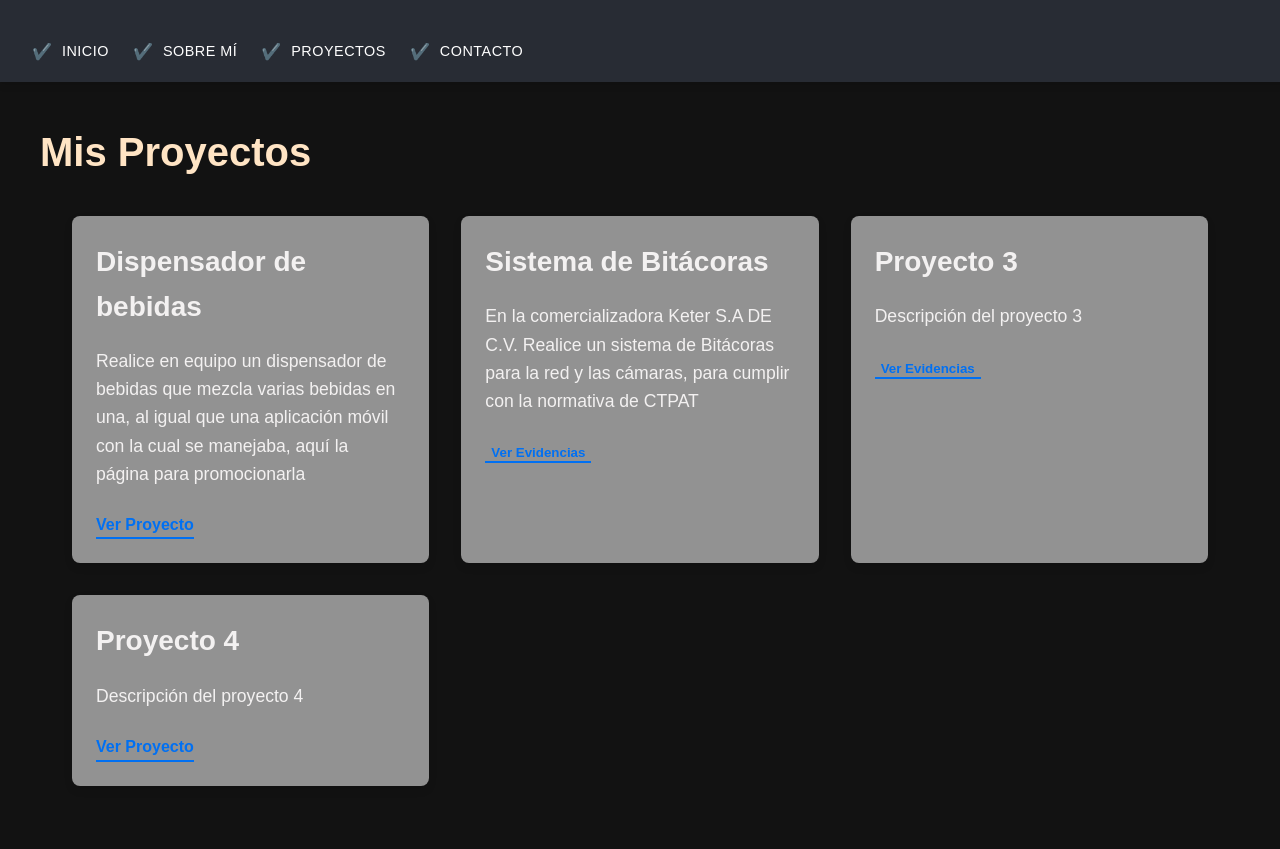
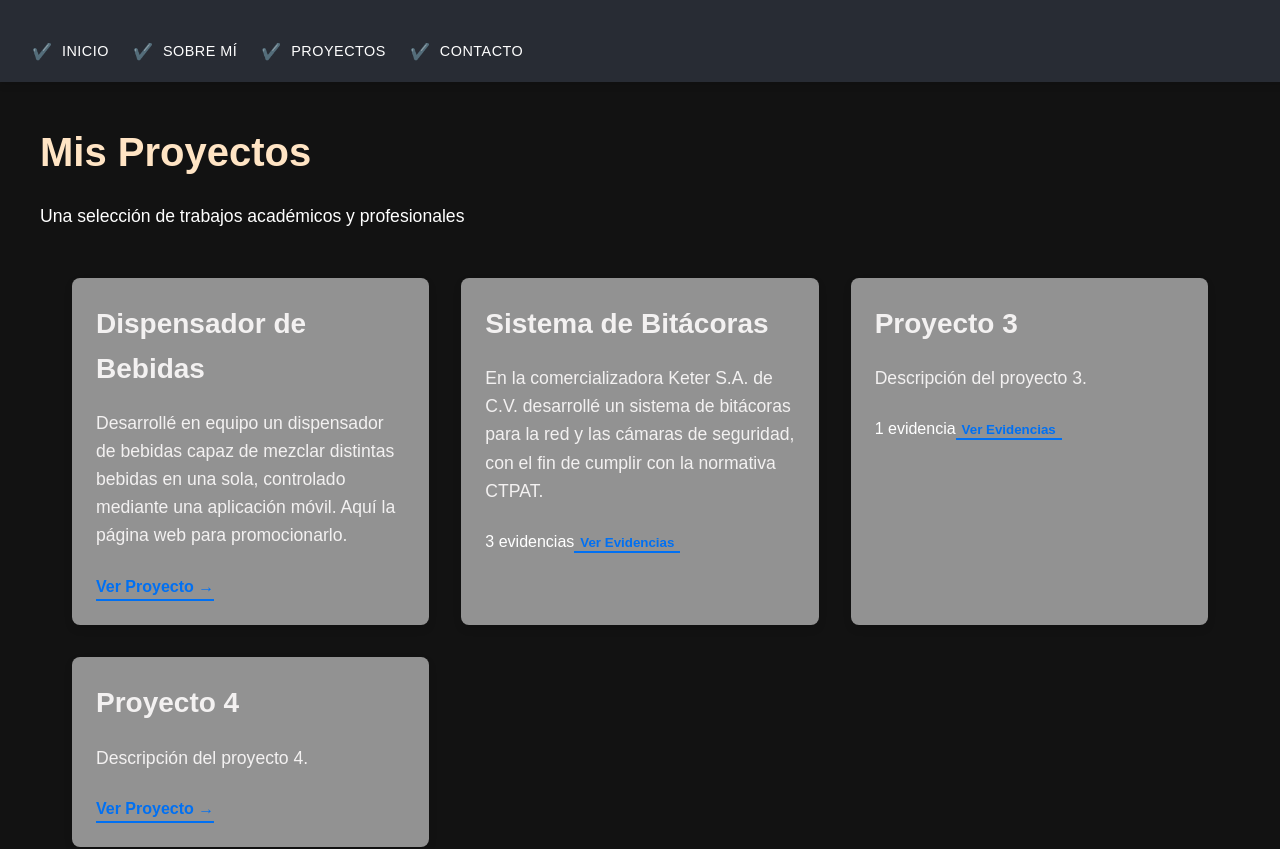
Before and after one commit to isverse31/My-Portafolio, a Next.js app: page /projects in a window 1280 px wide. Shown: the top 849 px of the page. Built offline with nearby package versions, Linux system fonts and the light colour scheme.

Commit message:
bug en el modal de project, resuelto

```diff
--- a/components/ProjectCard.js
+++ b/components/ProjectCard.js
@@ -1,48 +1,219 @@
 // components/ProjectCard.js
-import { useState } from 'react';
+import { useState, useEffect, useCallback, useRef } from 'react';
+import { createPortal } from 'react-dom';
 import styles from '../styles/Projects.module.css';
 
-export default function ProjectCard({ project }) {
-  const [isModalOpen, setIsModalOpen] = useState(false);
-  const [selectedImage, setSelectedImage] = useState(null);
+function ImageModal({ project, onClose, onSelectImage }) {
+  const closeRef = useRef(null);
 
-  return (
-    <div className={styles.projectCard}>
-      <h2>{project.title}</h2>
-      <p>{project.description}</p>
-      {project.link ? (
-        <a href={project.link} target="_blank" rel="noopener noreferrer">Ver Proyecto</a>
-      ) : (
-        <button onClick={() => setIsModalOpen(true)}>Ver Evidencias</button>
-      )}
+  useEffect(() => {
+    closeRef.current?.focus();
+  }, []);
 
-      {isModalOpen && (
-        <div className={styles.modalOverlay} onClick={() => setIsModalOpen(false)}>
-          <div className={styles.modalContent} onClick={(e) => e.stopPropagation()}>
-            <button className={styles.closeButton} onClick={() => setIsModalOpen(false)}>×</button>
-            <h2>{project.title}</h2>
-            <p>{project.description}</p>
+  // ✅ Portal: el modal se monta directamente en <body>, fuera del <article>
+  return createPortal(
+    <div
+      className={styles.modalOverlay}
+      onClick={onClose}
+      role="dialog"
+      aria-modal="true"
+      aria-labelledby="modal-title"
+    >
+      <div
+        className={styles.modalContent}
+        onClick={(e) => e.stopPropagation()}
+      >
+        <button
+          ref={closeRef}
+          className={styles.closeButton}
+          onClick={onClose}
+          aria-label="Cerrar modal"
+        >
+          ×
+        </button>
 
-            {project.images && (
-              <div className={styles.modalImageGrid}>
+        <h2 id="modal-title">{project.title}</h2>
+        <p className={styles.modalDescription}>{project.description}</p>
+
+        {project.images?.length > 0 && (
+          <div className={styles.modalImageGrid} role="list">
             {project.images.map((img, idx) => (
-                  <div key={idx} className={styles.modalImageWrapper} onClick={() => setSelectedImage(img)}>
-                    <img src={img} alt={`Evidencia ${idx + 1}`} className={styles.modalImage} />
-                  </div>
+              <button
+                key={idx}
+                className={styles.modalImageWrapper}
+                onClick={() => onSelectImage(idx)}
+                role="listitem"
+                aria-label={`Ver evidencia ${idx + 1} en pantalla completa`}
+              >
+                <img
+                  src={img}
+                  alt={`Evidencia ${idx + 1} de ${project.title}`}
+                  className={styles.modalImage}
+                  loading="lazy"
+                />
+                <span className={styles.modalImageOverlay}>
+                  <span className={styles.modalImageIcon}>🔍</span>
+                </span>
+              </button>
             ))}
           </div>
         )}
       </div>
-        </div>
+    </div>,
+    document.body // ✅ Se monta en <body>, no dentro del <article>
+  );
+}
+
+function Lightbox({ images, currentIndex, onClose, onNavigate }) {
+  const total = images.length;
+
+  // ✅ Portal también para el lightbox
+  return createPortal(
+    <div
+      className={styles.lightboxOverlay}
+      onClick={onClose}
+      role="dialog"
+      aria-modal="true"
+      aria-label="Imagen ampliada"
+    >
+      <button
+        className={styles.lightboxClose}
+        onClick={onClose}
+        aria-label="Cerrar lightbox"
+      >
+        ×
+      </button>
+
+      {total > 1 && (
+        <>
+          <button
+            className={`${styles.lightboxNav} ${styles.lightboxPrev}`}
+            onClick={(e) => { e.stopPropagation(); onNavigate(-1); }}
+            aria-label="Imagen anterior"
+          >
+            ‹
+          </button>
+          <button
+            className={`${styles.lightboxNav} ${styles.lightboxNext}`}
+            onClick={(e) => { e.stopPropagation(); onNavigate(1); }}
+            aria-label="Imagen siguiente"
+          >
+            ›
+          </button>
+          <span className={styles.lightboxCounter} aria-live="polite">
+            {currentIndex + 1} / {total}
+          </span>
+        </>
       )}
 
-      {/* Lightbox */}
-      {selectedImage && (
-        <div className={styles.lightboxOverlay} onClick={() => setSelectedImage(null)}>
-          <button className={styles.lightboxClose} onClick={() => setSelectedImage(null)}>×</button>
-          <img src={selectedImage} alt="Imagen ampliada" className={styles.lightboxImage} />
+      <img
+        src={images[currentIndex]}
+        alt={`Imagen ${currentIndex + 1} de ${total}`}
+        className={styles.lightboxImage}
+        onClick={(e) => e.stopPropagation()}
+      />
+    </div>,
+    document.body // ✅ Se monta en <body>
+  );
+}
+
+export default function ProjectCard({ project }) {
+  const [isModalOpen, setIsModalOpen] = useState(false);
+  const [lightboxIndex, setLightboxIndex] = useState(null);
+
+  const openModal = useCallback(() => setIsModalOpen(true), []);
+  const closeModal = useCallback(() => {
+    setIsModalOpen(false);
+    setLightboxIndex(null);
+  }, []);
+
+  const openLightbox = useCallback((idx) => setLightboxIndex(idx), []);
+  const closeLightbox = useCallback(() => setLightboxIndex(null), []);
+
+  const navigateLightbox = useCallback((direction) => {
+    const total = project.images?.length ?? 0;
+    setLightboxIndex((prev) => (prev + direction + total) % total);
+  }, [project.images]);
+
+  // Bloquear scroll del body y manejar teclas
+  useEffect(() => {
+    const isOpen = isModalOpen || lightboxIndex !== null;
+    if (!isOpen) return;
+
+    const prevOverflow = document.body.style.overflow;
+    document.body.style.overflow = 'hidden';
+
+    const handleKeyDown = (e) => {
+      if (e.key === 'Escape') {
+        if (lightboxIndex !== null) closeLightbox();
+        else closeModal();
+      }
+      if (lightboxIndex !== null) {
+        if (e.key === 'ArrowRight') navigateLightbox(1);
+        if (e.key === 'ArrowLeft') navigateLightbox(-1);
+      }
+    };
+
+    document.addEventListener('keydown', handleKeyDown);
+    return () => {
+      document.removeEventListener('keydown', handleKeyDown);
+      document.body.style.overflow = prevOverflow;
+    };
+  }, [isModalOpen, lightboxIndex, closeModal, closeLightbox, navigateLightbox]);
+
+  const hasImages = project.images?.length > 0;
+  const hasLink = Boolean(project.link);
+
+  return (
+    <article className={styles.projectCard}>
+      <div className={styles.projectCardBody}>
+        <h2 className={styles.projectTitle}>{project.title}</h2>
+        <p className={styles.projectDescription}>{project.description}</p>
       </div>
+
+      <div className={styles.projectCardFooter}>
+        {hasImages && (
+          <span className={styles.imageCount}>
+            {project.images.length} evidencia{project.images.length !== 1 ? 's' : ''}
+          </span>
+        )}
+
+        {hasLink ? (
+          <a
+            href={project.link}
+            target="_blank"
+            rel="noopener noreferrer"
+            className={styles.projectLink}
+          >
+            Ver Proyecto →
+          </a>
+        ) : (
+          <button
+            className={styles.projectButton}
+            onClick={openModal}
+          >
+            Ver Evidencias
+          </button>
         )}
       </div>
+
+      {/* ✅ Los modales ya usan portal, así que pueden ir aquí sin problema */}
+      {isModalOpen && (
+        <ImageModal
+          project={project}
+          onClose={closeModal}
+          onSelectImage={openLightbox}
+        />
+      )}
+
+      {lightboxIndex !== null && hasImages && (
+        <Lightbox
+          images={project.images}
+          currentIndex={lightboxIndex}
+          onClose={closeLightbox}
+          onNavigate={navigateLightbox}
+        />
+      )}
+    </article>
   );
 }
--- a/pages/projects.js
+++ b/pages/projects.js
@@ -6,20 +6,37 @@ import ProjectCard from '../components/ProjectCard';
 import styles from '../styles/Projects.module.css';
 
 const projects = [
-  { title: 'Dispensador de bebidas',
-    description: 'Realice en equipo un dispensador de bebidas que mezcla varias bebidas en una, al igual que una aplicación móvil con la cual se manejaba, '+
-    'aquí la página para promocionarla', link: 'https://tec-dispensador-beta1.netlify.app/' },
-  { title: 'Sistema de Bitácoras', description: 'En la comercializadora  Keter S.A DE C.V. Realice un sistema de Bitácoras para la red y las cámaras, para cumplir con la normativa de CTPAT', images: ['/bitacora1.png', '/bitacora2.png', '/bitacora3.png'] },
-  { title: 'Proyecto 3', description: 'Descripción del proyecto 3', images: ['/image3.jpg'] },
-  { title: 'Proyecto 4', description: 'Descripción del proyecto 4', link: 'https://proyecto2.com' }
-
+  {
+    title: 'Dispensador de Bebidas',
+    description:
+      'Desarrollé en equipo un dispensador de bebidas capaz de mezclar distintas bebidas en una sola, controlado mediante una aplicación móvil. ' +
+      'Aquí la página web para promocionarlo.',
+    link: 'https://tec-dispensador-beta1.netlify.app/',
+  },
+  {
+    title: 'Sistema de Bitácoras',
+    description:
+      'En la comercializadora Keter S.A. de C.V. desarrollé un sistema de bitácoras para la red y las cámaras de seguridad, ' +
+      'con el fin de cumplir con la normativa CTPAT.',
+    images: ['/bitacora1.png', '/bitacora2.png', '/bitacora3.png'],
+  },
+  {
+    title: 'Proyecto 3',
+    description: 'Descripción del proyecto 3.',
+    images: ['/image3.jpg'],
+  },
+  {
+    title: 'Proyecto 4',
+    description: 'Descripción del proyecto 4.',
+    link: 'https://proyecto2.com',
+  },
 ];
 
 export default function Projects() {
   return (
     <>
       <Head>
-        <title>Proyectos - Mi Portafolio</title>
+        <title>Proyectos — Mi Portafolio</title>
         <meta name="description" content="Proyectos desarrollados por Darío" />
         <link rel="icon" href="/favicon.ico" />
       </Head>
@@ -27,8 +44,14 @@ export default function Projects() {
       <Header />
 
       <main>
-        <section>
-          <h1 className={styles.titulo}>Mis Proyectos</h1>
+        <section className={styles.projectsSection}>
+          <div className={styles.projectsHeader}>
+            <h1 className={styles.titulo}>Mis Proyectos</h1>
+            <p className={styles.tituloSubtitle}>
+              Una selección de trabajos académicos y profesionales
+            </p>
+          </div>
+
           <div className={styles.projectsGrid}>
             {projects.map((project, index) => (
               <ProjectCard key={index} project={project} />
--- a/styles/Projects.module.css
+++ b/styles/Projects.module.css
@@ -65,6 +65,8 @@
 
 /* ── Modal ── */
 
+/* ── Modal ── */
+
 .modalOverlay {
   position: fixed;
   inset: 0;
@@ -72,12 +74,14 @@
   display: flex;
   justify-content: center;
   align-items: center;
-  z-index: 1000;
+  z-index: 1500;
   padding: 1rem;
   backdrop-filter: blur(4px);
 }
 
 .modalContent {
+  /* ✅ Solo UNA declaración de position */
+  position: relative;
   background: linear-gradient(145deg, #ffffff, #f4f6f9);
   padding: 2.5rem 2rem 2rem;
   border-radius: 16px;
@@ -85,10 +89,10 @@
   max-width: 600px;
   max-height: 85vh;
   overflow-y: auto;
-  position: relative;
   box-shadow: 0 20px 60px rgba(0, 0, 0, 0.35);
   scrollbar-width: thin;
   scrollbar-color: #0070f3 transparent;
+  /* ✅ Elimina z-index aquí — el overlay ya lo maneja */
 }
 
 .modalContent::-webkit-scrollbar {
@@ -143,33 +147,38 @@
 }
 
 .modalImageWrapper {
+  position: relative;
+  width: 100%;
+  aspect-ratio: 4 / 3;
   border-radius: 10px;
   overflow: hidden;
   box-shadow: 0 4px 12px rgba(0, 0, 0, 0.15);
-  transition: box-shadow 0.3s ease;
+  transition: box-shadow 0.3s ease, transform 0.3s ease;
 }
 
 .modalImageWrapper:hover {
   box-shadow: 0 8px 24px rgba(0, 0, 0, 0.25);
+  transform: translateY(-2px);
 }
 
 .modalImage {
   width: 100%;
-  height: 140px;
+  height: 100%;
   object-fit: cover;
   display: block;
   cursor: zoom-in;
   transition: transform 0.3s ease;
 }
-
+/*
 .modalImage:hover {
   transform: scale(1.06);
 }
 
-/* Si solo hay una imagen, que ocupe más altura */
-.modalImageGrid:has(.modalImageWrapper:only-child) .modalImage {
-  height: 220px;
+/* Si solo hay una imagen, que ocupe más ancho y mantenga la proporción
+.modalImageGrid:has(.modalImageWrapper:only-child) .modalImageWrapper {
+  aspect-ratio: 16 / 9;
 }
+  */
 
 /* ── Lightbox ── */
 
```
Lines whose indentation alone changed are shown as unchanged.
